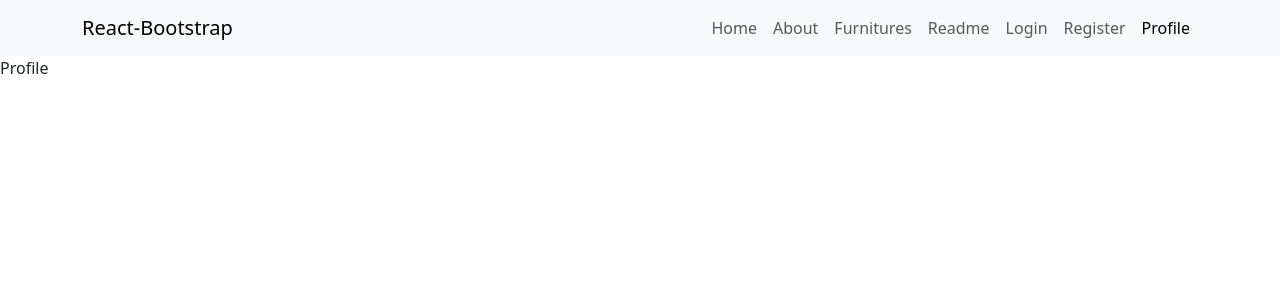
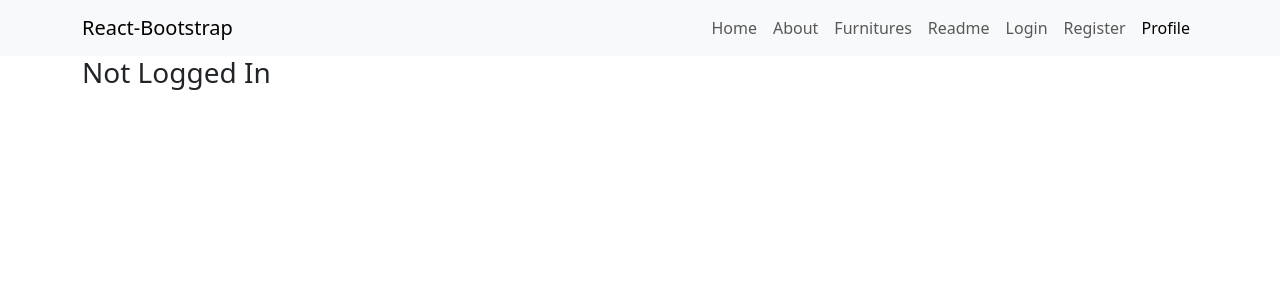
Before and after one commit to yudhaph0300/signature-react-firebase, a React (Create React App) app: page /profile in a window 1280 px wide. Shown: the top 300 px of the page. Built offline with nearby package versions, Linux system fonts and the light colour scheme.

Commit message:
login functionality

```diff
--- a/src/pages/Login.jsx
+++ b/src/pages/Login.jsx
@@ -1,12 +1,15 @@
 import { useState } from "react";
-import { useNavigate } from "react-router-dom";
+import { useNavigate, Link } from "react-router-dom";
+
+// Firebase
+import { getAuth, signInWithEmailAndPassword } from "firebase/auth";
+
 import Button from "react-bootstrap/Button";
 import Form from "react-bootstrap/Form";
 import Container from "react-bootstrap/Container";
 import InputGroup from "react-bootstrap/InputGroup";
 import FormControl from "react-bootstrap/FormControl";
 import { Eye, EyeSlash } from "react-bootstrap-icons";
-import { Link } from "react-router-dom";
 
 function Login() {
   const [showPassword, setShowPassword] = useState(false);
@@ -31,13 +34,30 @@ function Login() {
     setShowPassword(!showPassword);
   };
 
-  console.log(formData);
+  const onSubmit = async (e) => {
+    e.preventDefault();
+
+    try {
+      const auth = getAuth();
+      const userCredential = await signInWithEmailAndPassword(
+        auth,
+        email,
+        password
+      );
+
+      if (userCredential.user) {
+        navigate("/");
+      }
+    } catch (error) {
+      console.log(error);
+    }
+  };
 
   return (
     <>
       <Container className="py-5">
         <h3 className="mb-3">Welcome to Signature</h3>
-        <Form>
+        <Form onSubmit={onSubmit}>
           <Form.Group className="mb-3" controlId="formBasicEmail">
             <Form.Label>Email address</Form.Label>
             <Form.Control
--- a/src/pages/Profile.jsx
+++ b/src/pages/Profile.jsx
@@ -1,5 +1,25 @@
+// Firebase
+import { getAuth } from "firebase/auth";
+import { useEffect, useState } from "react";
+
+// Bootstrap
+import { Container } from "react-bootstrap";
+
 function Profile() {
-  return <div>Profile</div>;
+  const [user, setUser] = useState(null);
+
+  const auth = getAuth();
+  useEffect(() => {
+    setUser(auth.currentUser);
+  }, []);
+
+  return (
+    <>
+      <Container>
+        <h3>{user ? user.displayName : "Not Logged In"}</h3>
+      </Container>
+    </>
+  );
 }
 
 export default Profile;
```
